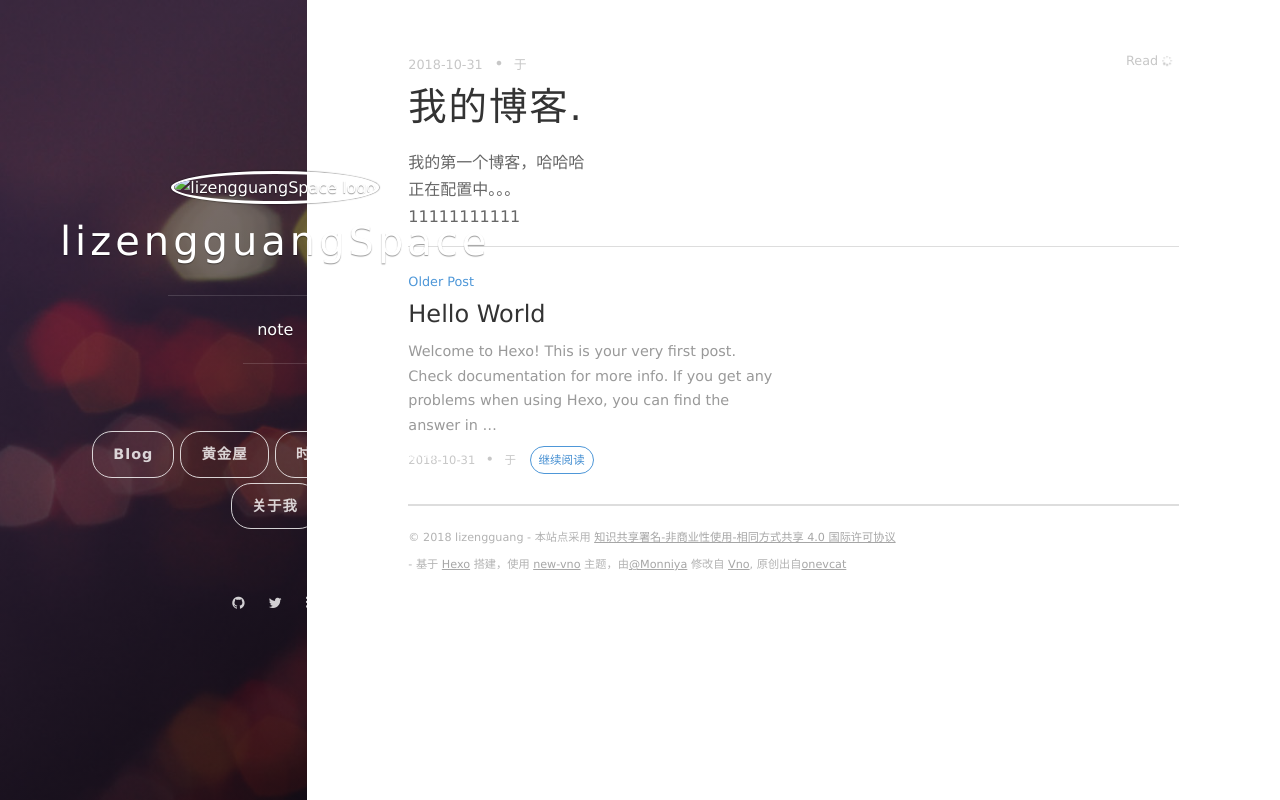
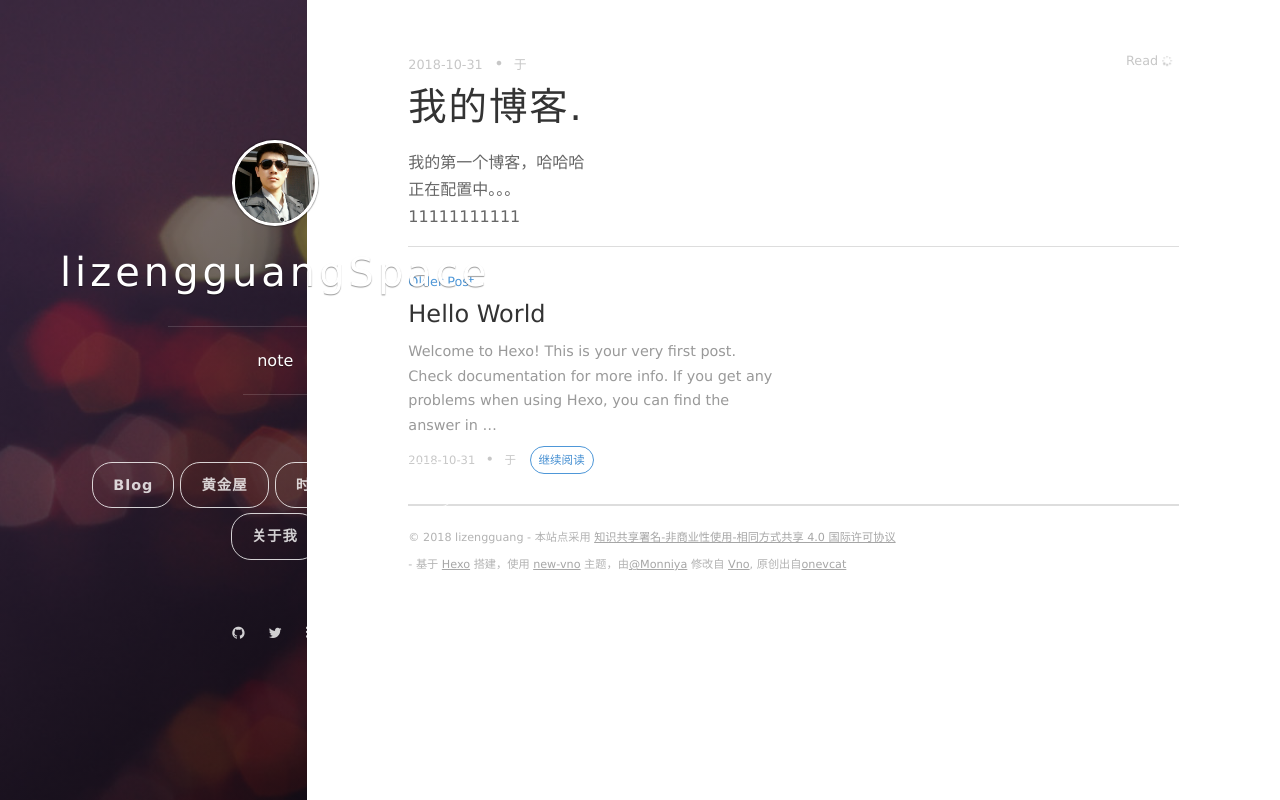
Before and after one commit to lizengguangxx/lizengguangxx.github.io, a plain HTML site: page 2018/10/31/My-New-Post/index.html in a window 1280 px wide. Drawn offline with nearby package versions, Linux system fonts and the light colour scheme; some packages are replaced by stand-ins of ours; files that its build step writes are made by us from their sources; a script that the page names is missing; files whose address does not match are found by name.

Commit message:
Site updated: 2018-10-31 16:10:44

```diff
--- a/2018/10/31/My-New-Post/index.html
+++ b/2018/10/31/My-New-Post/index.html
@@ -56,7 +56,7 @@
     <div class="panel-main__inner panel-inverted">
     <div class="panel-main__content">
 
-        <a href="/lizengguang.github.io/" title="前往 lizengguangSpace 的主页"><img src="/images/avatar.jpg" width="80" alt="lizengguangSpace logo" class="panel-cover__logo logo"></a>
+        <a href="/lizengguang.github.io/" title="前往 lizengguangSpace 的主页"><img src="/images/avatar.png" width="80" alt="lizengguangSpace logo" class="panel-cover__logo logo"></a>
         <h1 class="panel-cover__title panel-title"><a href="/lizengguang.github.io/" title="link to homepage for lizengguangSpace">lizengguangSpace</a></h1>
 
         <hr class="panel-cover__divider">
```
Also changed, not shown: 2018/10/31/hello-world/index.html (+1 -1 lines), archives/2018/10/index.html (+1 -1 lines), archives/2018/index.html (+1 -1 lines), archives/index.html (+1 -1 lines), index.html (+1 -1 lines), images/avatar.png (added).
